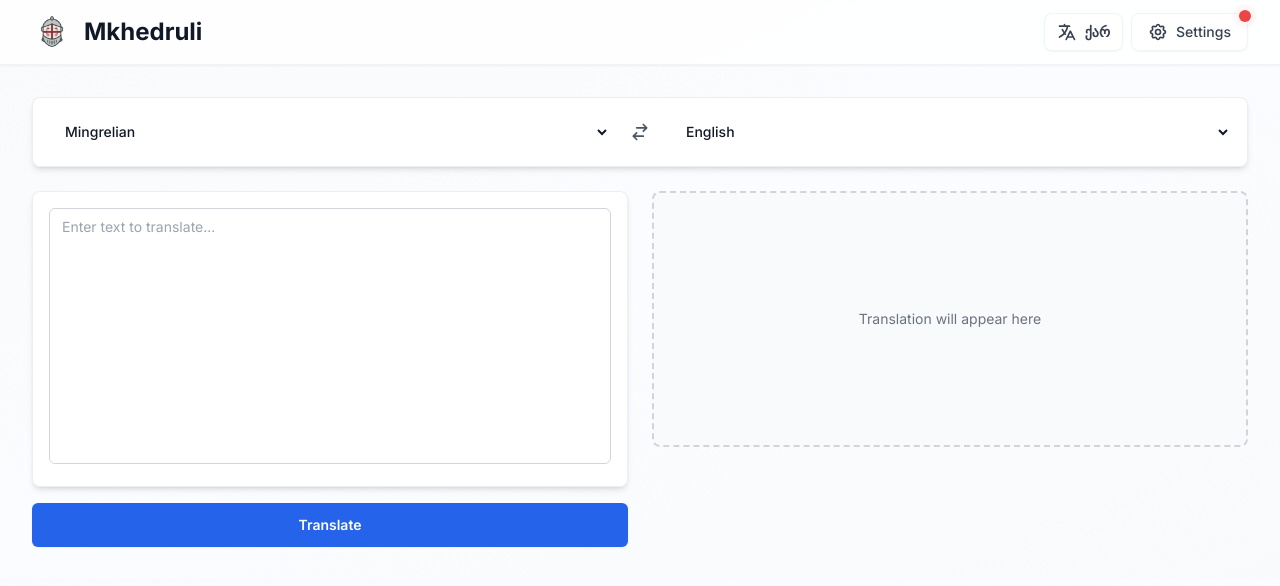
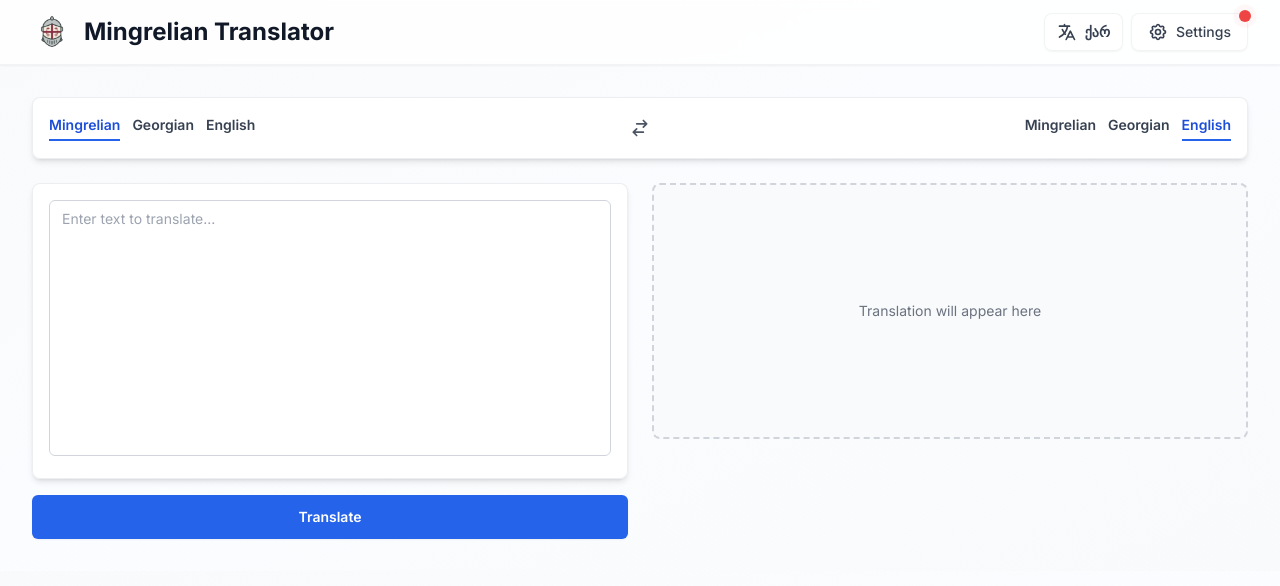
Before and after one commit to kkahadze/mkhedruli-megruli, a Next.js app: page / in a window 1280 px wide. Shown: the top 586 px of the page. Built offline with nearby package versions, Linux system fonts and the light colour scheme.

Commit message:
feat: new navbar and language selector

```diff
--- a/app/page.tsx
+++ b/app/page.tsx
@@ -31,6 +31,33 @@ export default function Home() {
     georgian: string
     english: string
   } | null>(null)
+
+  const languageOptions = useMemo(
+    () =>
+      [
+        { value: 'mingrelian' as const, label: t('mingrelian') },
+        { value: 'georgian' as const, label: t('georgian') },
+        { value: 'english' as const, label: t('english') },
+      ],
+    [t]
+  )
+
+  const setSourceLanguageSafe = (next: 'mingrelian' | 'georgian' | 'english') => {
+    if (next === targetLanguage) {
+      // Pick the first different language as the new target to avoid source==target
+      const fallback = (['mingrelian', 'georgian', 'english'] as const).find(l => l !== next)
+      if (fallback) setTargetLanguage(fallback)
+    }
+    setSourceLanguage(next)
+  }
+
+  const setTargetLanguageSafe = (next: 'mingrelian' | 'georgian' | 'english') => {
+    if (next === sourceLanguage) {
+      const fallback = (['mingrelian', 'georgian', 'english'] as const).find(l => l !== next)
+      if (fallback) setSourceLanguage(fallback)
+    }
+    setTargetLanguage(next)
+  }
 
   // Load saved preferences
   useEffect(() => {
@@ -317,16 +344,27 @@ export default function Home() {
 
       <main className="mx-auto max-w-7xl px-4 py-8 sm:px-6 lg:px-8">
         {/* Language Selector Bar */}
-        <div className="mb-6 flex items-center justify-center gap-3 rounded-lg border border-gray-200/70 bg-white/90 backdrop-blur-sm p-4 shadow-md">
-          <select
-            value={sourceLanguage}
-            onChange={(e) => setSourceLanguage(e.target.value as 'mingrelian' | 'georgian' | 'english')}
-            className="flex-1 rounded-md border-0 bg-transparent px-3 py-2 text-sm font-medium text-gray-900 focus:outline-none focus:ring-2 focus:ring-blue-500 cursor-pointer"
-          >
-            <option value="mingrelian">{t('mingrelian')}</option>
-            <option value="georgian">{t('georgian')}</option>
-            <option value="english">{t('english')}</option>
-          </select>
+        <div className="mb-6 flex items-center justify-center gap-3 rounded-lg border border-gray-200/70 bg-white/90 backdrop-blur-sm p-3 shadow-md">
+          {/* Source language tabs */}
+          <div className="flex-1 overflow-x-auto">
+            <div className="flex items-center gap-3 whitespace-nowrap px-1">
+              {languageOptions.map((opt) => (
+                <button
+                  key={`src-${opt.value}`}
+                  type="button"
+                  onClick={() => setSourceLanguageSafe(opt.value)}
+                  className={[
+                    'pb-1 text-sm font-semibold transition-colors',
+                    sourceLanguage === opt.value
+                      ? 'text-blue-700 border-b-2 border-blue-600'
+                      : 'text-gray-700 hover:text-gray-900 border-b-2 border-transparent',
+                  ].join(' ')}
+                >
+                  {opt.label}
+                </button>
+              ))}
+            </div>
+          </div>
 
           <button
             onClick={() => {
@@ -362,15 +400,26 @@ export default function Home() {
             </svg>
           </button>
 
-          <select
-            value={targetLanguage}
-            onChange={(e) => setTargetLanguage(e.target.value as 'mingrelian' | 'georgian' | 'english')}
-            className="flex-1 rounded-md border-0 bg-transparent px-3 py-2 text-sm font-medium text-gray-900 focus:outline-none focus:ring-2 focus:ring-blue-500 cursor-pointer"
-          >
-            <option value="mingrelian">{t('mingrelian')}</option>
-            <option value="georgian">{t('georgian')}</option>
-            <option value="english">{t('english')}</option>
-          </select>
+          {/* Target language tabs */}
+          <div className="flex-1 overflow-x-auto">
+            <div className="flex items-center justify-end gap-3 whitespace-nowrap px-1">
+              {languageOptions.map((opt) => (
+                <button
+                  key={`tgt-${opt.value}`}
+                  type="button"
+                  onClick={() => setTargetLanguageSafe(opt.value)}
+                  className={[
+                    'pb-1 text-sm font-semibold transition-colors',
+                    targetLanguage === opt.value
+                      ? 'text-blue-700 border-b-2 border-blue-600'
+                      : 'text-gray-700 hover:text-gray-900 border-b-2 border-transparent',
+                  ].join(' ')}
+                >
+                  {opt.label}
+                </button>
+              ))}
+            </div>
+          </div>
         </div>
 
         {/* Main Translation Interface */}
--- a/components/Navbar.tsx
+++ b/components/Navbar.tsx
@@ -28,13 +28,8 @@ export default function Navbar({ onSettingsClick, hasApiKey, showSettings = true
               height={40}
               className="rounded"
             />
-            <h1 className="relative text-2xl font-bold text-gray-900 cursor-default group">
-              <span className="inline-block transition-opacity duration-300 group-hover:opacity-0">
-                Mkhedruli
-              </span>
-              <span className="absolute inset-0 inline-block opacity-0 transition-opacity duration-300 group-hover:opacity-100">
-                მხედრული
-              </span>
+            <h1 className="text-2xl font-bold text-gray-900 cursor-default">
+              {t('appTitle')}
             </h1>
           </div>
 
--- a/utils/translations.ts
+++ b/utils/translations.ts
@@ -4,6 +4,7 @@ export const translations = {
   en: {
     // Navbar
     settings: 'Settings',
+    appTitle: 'Mingrelian Translator',
 
     // Main page - Input section
     mingrelianText: 'Mingrelian Text',
@@ -65,6 +66,7 @@ export const translations = {
   ka: {
     // Navbar
     settings: 'პარამეტრები',
+    appTitle: 'მეგრული მთარგმნელი',
 
     // Main page - Input section
     mingrelianText: 'მეგრული ტექსტი',
```
